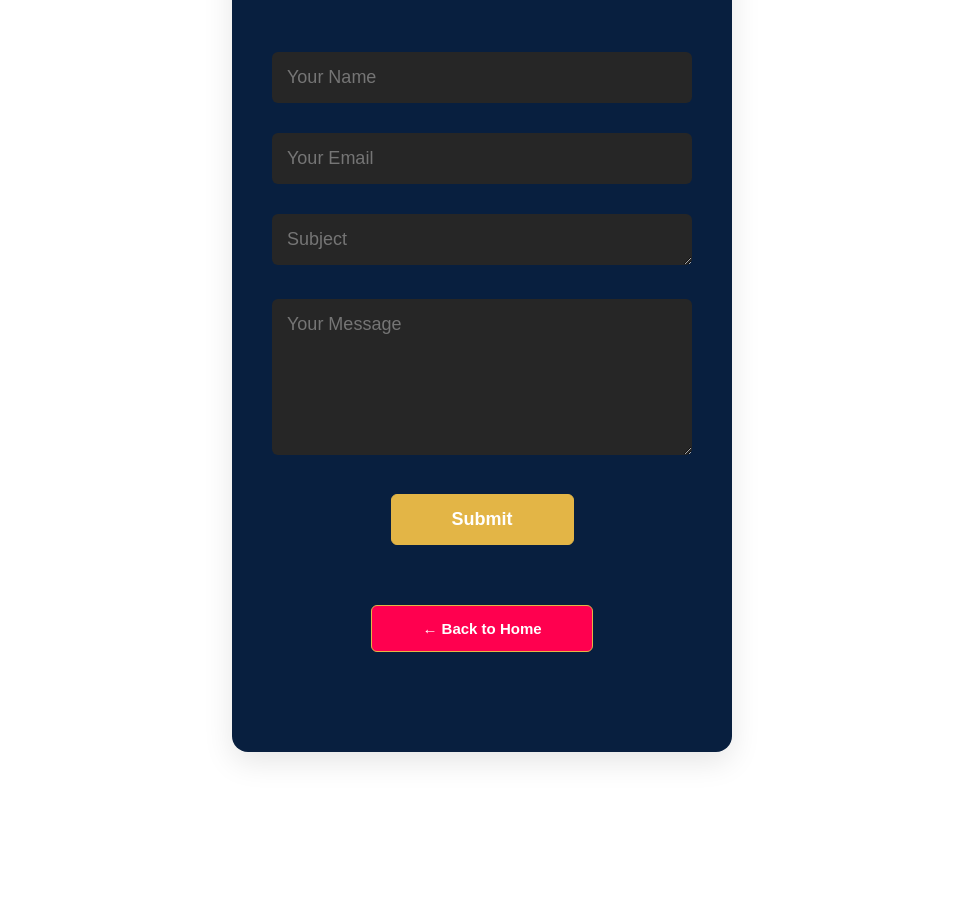
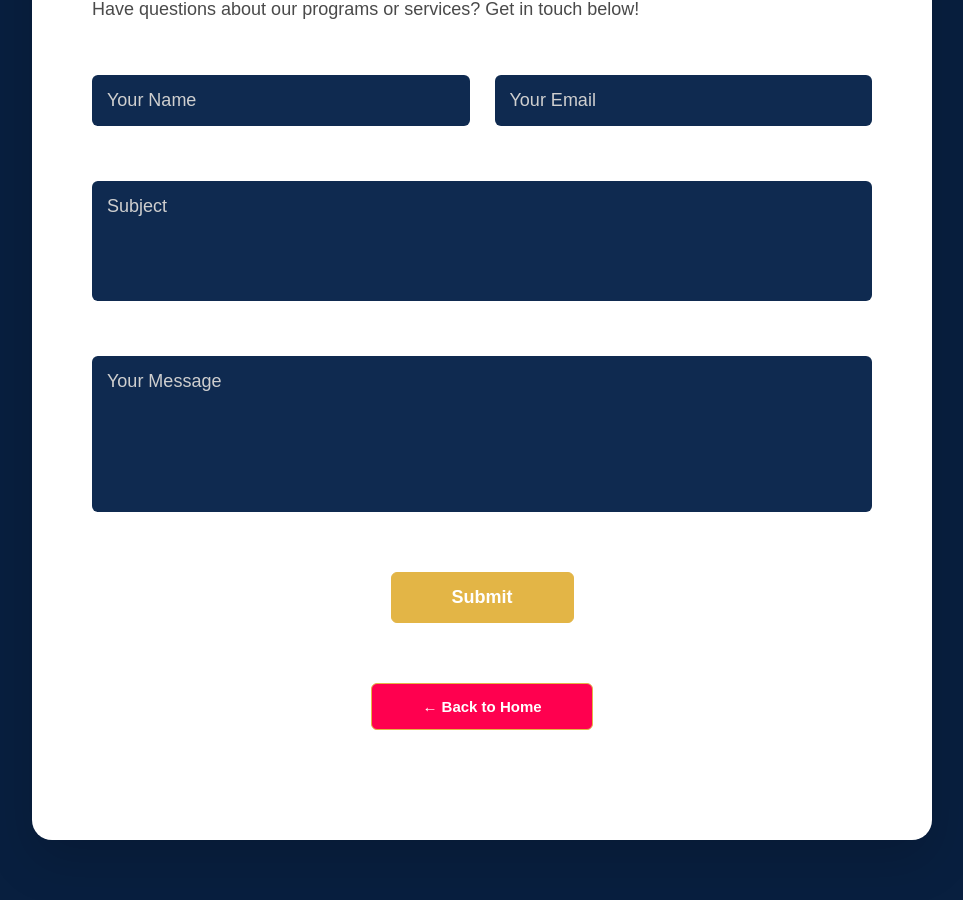
Before and after one commit to khanka786/TopScore-Method, a plain HTML site: page contact.html in a window 1280 px wide. Shown: the part 173-1073 px from the top of the page, without its empty margins (158-1121 px from the left). Before the commit the page ends 965 px from the top, so only its background shows below. Drawn offline with Linux system fonts and the light colour scheme.

Commit message:
fixed contact page

```diff
--- a/style.css
+++ b/style.css
@@ -231,70 +231,85 @@ nav ul li a:hover::after {
   color: #212121;
 }
 
-
 /* ---------- CONTACT SECTION ---------- */
-
 .contact-page {
   display: flex;
   align-items: center;
   justify-content: center;
   min-height: 100vh;
-  padding: 40px 20px;
+  padding: 60px 20px;
+  background-color: #081f3f;
 }
 
 .contact-container {
-  background-color: #081f3f;
-  padding: 50px 40px;
-  border-radius: 16px;
-  box-shadow: 0 10px 30px rgba(0, 0, 0, 0.1); /* Softer shadow */
-  max-width: 500px;
+  background-color: #ffffff;
+  padding: 60px;
+  border-radius: 20px;
+  box-shadow: 0 20px 50px rgba(0, 0, 0, 0.15);
   width: 100%;
-  text-align: center;
+  max-width: 900px;
+  color: #212121;
 }
 
 .contact-container h2 {
-  color: #e3b546;;
-  font-size: 30px;
-  margin-bottom: 15px;
+  font-size: 36px;
+  margin-bottom: 10px;
+  color: #081f3f;
 }
 
 .contact-container p {
-  font-size: 16px;
-  color: #e3b546;
-  margin-bottom: 35px;
+  font-size: 18px;
+  margin-bottom: 40px;
+  color: #4a4a4a;
+}
+
+form {
+  display: grid;
+  grid-template-columns: 1fr 1fr;
+  gap: 25px;
 }
 
 form input,
 form textarea {
-  width: 100%;
-  padding: 15px 18px;
-  border: none;
-  border-radius: 10px;
-  background-color: #f5f5f5;  /* Light grey background */
-  color: #333333;             /* Dark text for readability */
-  margin-bottom: 25px;
-  font-size: 15px;
-  transition: background-color 0.3s ease, border 0.3s ease;
+  padding: 18px;
+  border: 1px solid #ccc;
+  border-radius: 12px;
+  background-color: #0f2a50 !important;
+  color: #ffffff !important;
+  font-size: 16px;
+  transition: border 0.3s ease, background-color 0.3s ease;
+}
+
+form textarea {
+  grid-column: span 2;
+  resize: none;
+  min-height: 120px;
+}
+
+form input::placeholder,
+form textarea::placeholder {
+  color: #cfcfcf !important;
+}
+
+form input:focus,
+form textarea:focus {
+  border: 2px solid #e3b546;
+  background-color: #173b66 !important;
+  color: #ffffff !important;
+  outline: none;
 }
 
 
-form input:focus,
-form textarea:focus {
-  outline: none;
-  background-color: #eeeeee;
-  border: 2px solid #e3b546;
-  color: #333333;
-}
-
 .btn {
+  grid-column: span 2;
   background-color: #e3b546;
-  color: #cccccc;
-  padding: 14px 24px;
+  color: #fff;
+  padding: 16px 30px;
   border: none;
-  border-radius: 10px;
+  border-radius: 12px;
+  font-size: 17px;
+  font-weight: bold;
   cursor: pointer;
-  font-weight: bold;
-  font-size: 15px;
   transition: background-color 0.3s ease, transform 0.2s ease;
 }
 
@@ -304,30 +319,29 @@ form textarea:focus {
 }
 
 #msg {
-  display: block;
-  margin-top: 18px;
-  font-size: 15px;
-  color: #e3b546;
+  grid-column: span 2;
+  text-align: center;
+  font-size: 16px;
+  color: #081f3f;
+  margin-top: 10px;
 }
 
 .back-btn {
+  display: inline-block;
+  margin-top: 30px;
   background-color: #ff004f;
-  border: 2px solid #ff004f;
   color: #ffffff;
-  padding: 12px 24px;
-  border-radius: 10px;
+  padding: 14px 28px;
+  border: none;
+  border-radius: 12px;
   font-weight: bold;
   font-size: 15px;
-  text-align: center;
-  display: inline-block;
   text-decoration: none;
-  margin-top: 20px;
-  transition: background-color 0.3s ease, border-color 0.3s ease, transform 0.2s ease;
+  transition: background-color 0.3s ease, transform 0.2s ease;
 }
 
 .back-btn:hover {
   background-color: #e60045;
-  border-color: #e60045;
   transform: translateY(-2px);
 }
 
```
Also changed, not shown: guidance.html (+2 -1 lines), 1 other file.
